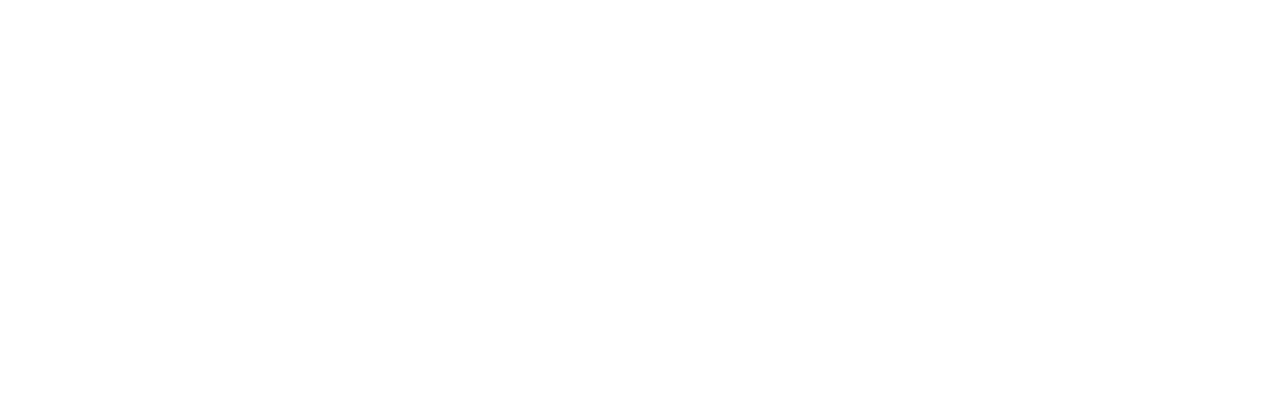
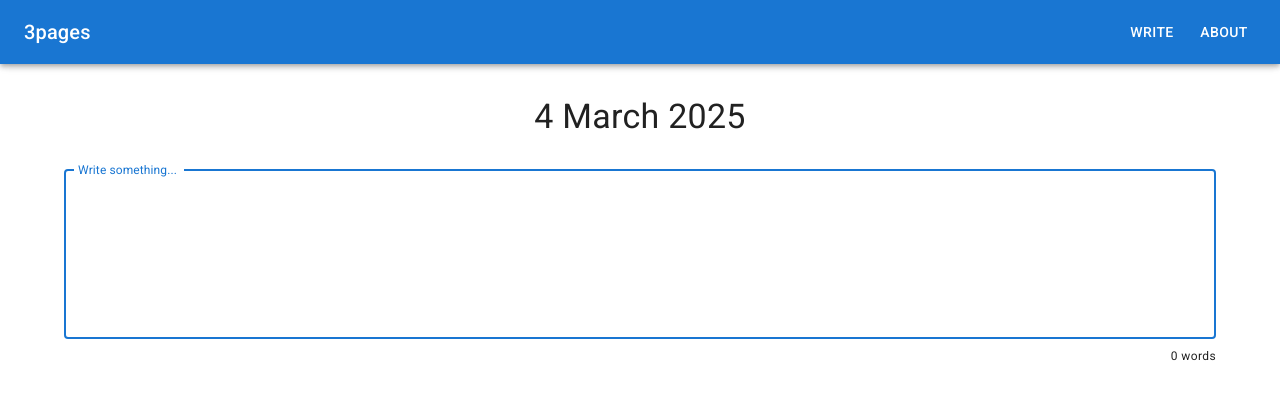
Before and after one commit to LourceDev/3pages, a React (Vite) app in the folder client/: page /write in a window 1280 px wide. Before the commit this address had no page. Shown: the top 400 px of the page. Built offline with nearby package versions, Linux system fonts and the light colour scheme.

Commit message:
Impl simple /write page

```diff
--- a/client/src/App.tsx
+++ b/client/src/App.tsx
@@ -7,6 +7,7 @@ import React from "react";
 import { BrowserRouter, Route, Routes } from "react-router";
 import About from "./pages/About";
 import Home from "./pages/Home";
+import Write from "./pages/Write";
 
 export default function App() {
   return (
@@ -15,6 +16,7 @@ export default function App() {
       <BrowserRouter>
         <Routes>
           <Route index element={<Home />} />
+          <Route path="write" element={<Write />} />
           <Route path="about" element={<About />} />
         </Routes>
       </BrowserRouter>
--- a/client/src/components/Navbar.tsx
+++ b/client/src/components/Navbar.tsx
@@ -19,6 +19,10 @@ import { Link as RouterLink } from "react-router";
 
 const drawerWidth = 240;
 const navItems = [
+  {
+    label: "Write",
+    href: "/write",
+  },
   {
     label: "About",
     href: "/about",
--- a/client/src/pages/Home.tsx
+++ b/client/src/pages/Home.tsx
@@ -1,4 +1,4 @@
-import { Stack } from "@mui/material";
+import Stack from "@mui/material/Stack";
 import Navbar from "../components/Navbar";
 export default function Home() {
   return (
--- /dev/null
+++ b/client/src/pages/Write.tsx
@@ -0,0 +1,63 @@
+import Container from "@mui/material/Container";
+import Stack from "@mui/material/Stack";
+import TextField from "@mui/material/TextField";
+import Typography from "@mui/material/Typography";
+import { useState } from "react";
+import Navbar from "../components/Navbar";
+
+function countWords(text: string) {
+  // TODO: this is not efficient, improve it
+  // split at whitespace, count the number of non-empty strings
+  const words = text.trim().split(/\s+/);
+  return words.filter((word) => !!word).length;
+}
+
+export default function Write() {
+  const [text, setText] = useState("");
+
+  const today = new Date().toLocaleDateString("en-GB", {
+    day: "numeric",
+    month: "long",
+    year: "numeric",
+  });
+
+  return (
+    <Stack spacing={4} alignItems={"center"}>
+      <Navbar />
+
+      <Container>
+        <Stack spacing={4}>
+          <Typography variant="h4" gutterBottom align="center">
+            {today}
+          </Typography>
+          <Stack spacing={1}>
+            <TextField
+              label="Write something..."
+              multiline
+              minRows={4}
+              variant="outlined"
+              fullWidth
+              value={text}
+              onChange={(e) => {
+                setText(e.target.value);
+              }}
+              autoFocus
+              spellCheck={false}
+              slotProps={{
+                htmlInput: {
+                  sx: {
+                    fontSize: 24,
+                    lineHeight: 1.4,
+                  },
+                },
+              }}
+            />
+            <Typography variant="caption" align="right">
+              {countWords(text)} words
+            </Typography>
+          </Stack>
+        </Stack>
+      </Container>
+    </Stack>
+  );
+}
```
Also changed, not shown: 1 other file (tests, documents, lock files or other folders).
